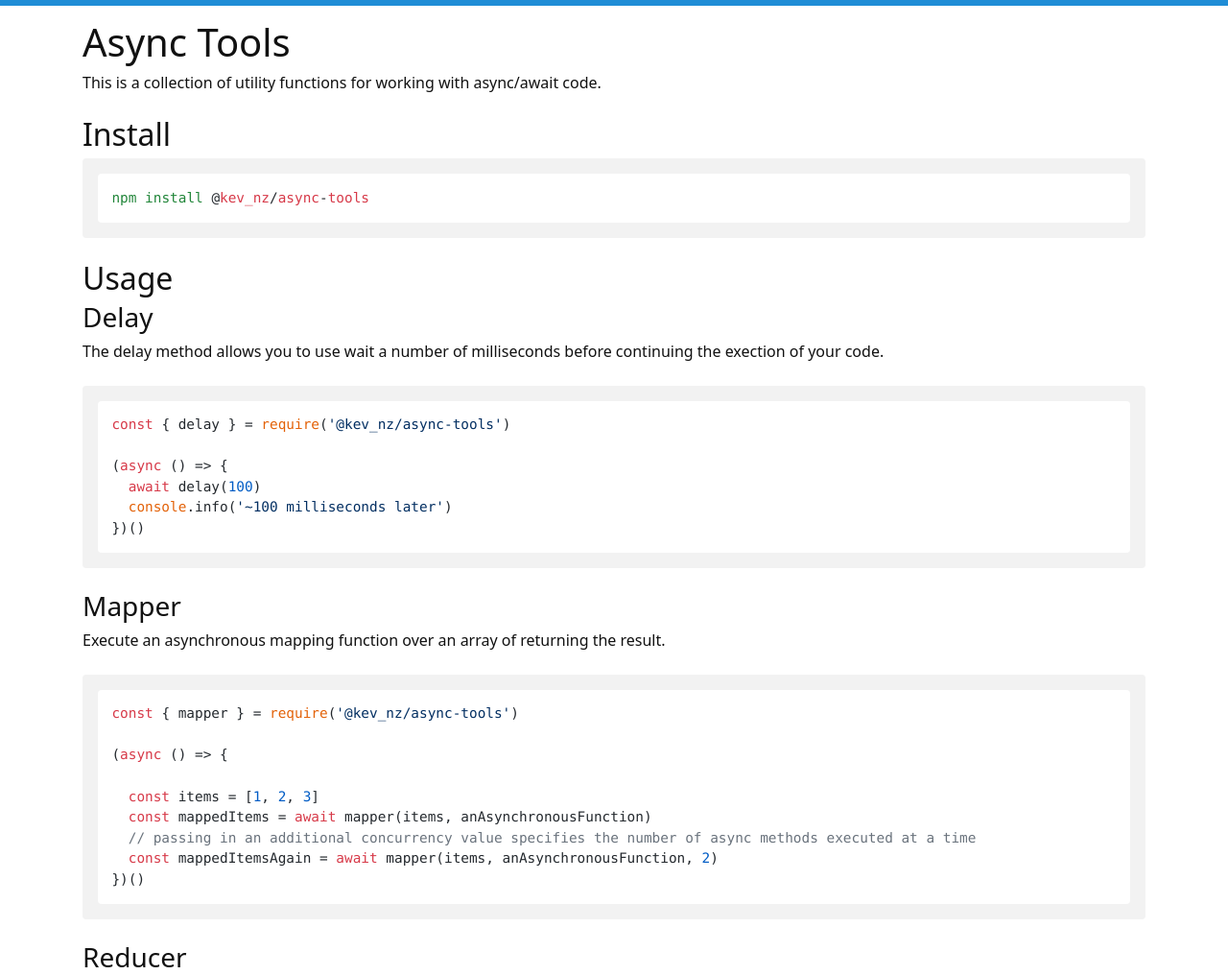
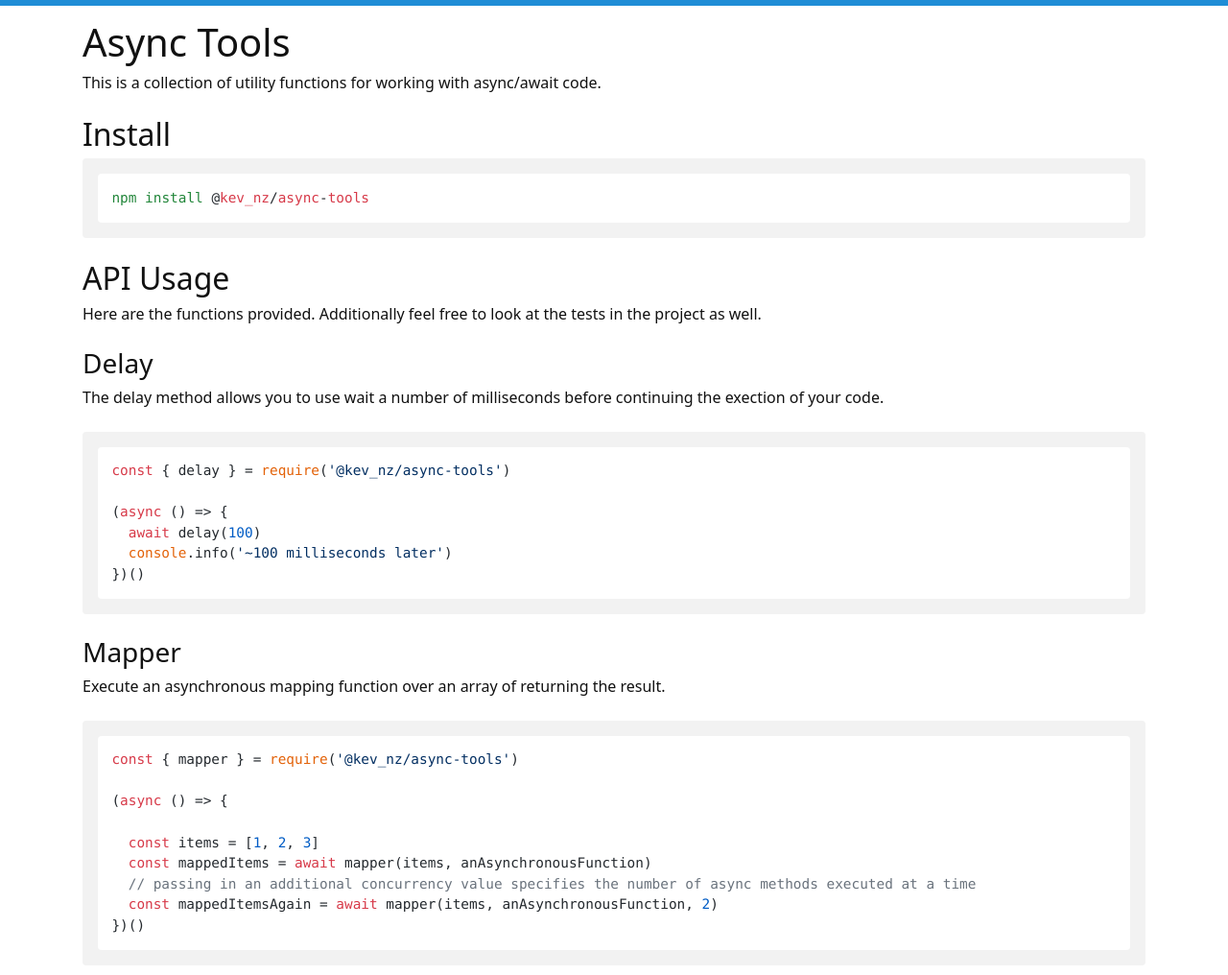
Before and after one commit to Kevnz/async-tools, a plain HTML site: page index.html in a window 1280 px wide. Shown: the top 1016 px of the page at 96% size. Drawn offline with nearby package versions, Linux system fonts and the light colour scheme.

Commit message:
Publisher generated commit [ci skip]

```diff
--- a/index.html
+++ b/index.html
@@ -30,7 +30,8 @@
 <p>This is a collection of utility functions for working with async/await code.</p>
 <h2 id="install">Install</h2>
 <pre><code class="hljs"><span class="hljs-selector-tag">npm</span> <span class="hljs-selector-tag">install</span> @<span class="hljs-keyword">kev_nz</span>/<span class="hljs-keyword">async</span>-<span class="hljs-keyword">tools</span></code></pre>
-<h2 id="usage">Usage</h2>
+<h2 id="api-usage">API Usage</h2>
+<p>Here are the functions provided. Additionally feel free to look at the tests in the project as well.</p>
 <h3 id="delay">Delay</h3>
 <p>The delay method allows you to use wait a number of milliseconds before continuing the exection of your code.</p>
 <pre><code class="hljs javascript language-javascript"><span class="hljs-keyword">const</span> { delay } = <span class="hljs-built_in">require</span>(<span class="hljs-string">'@kev_nz/async-tools'</span>)
```
